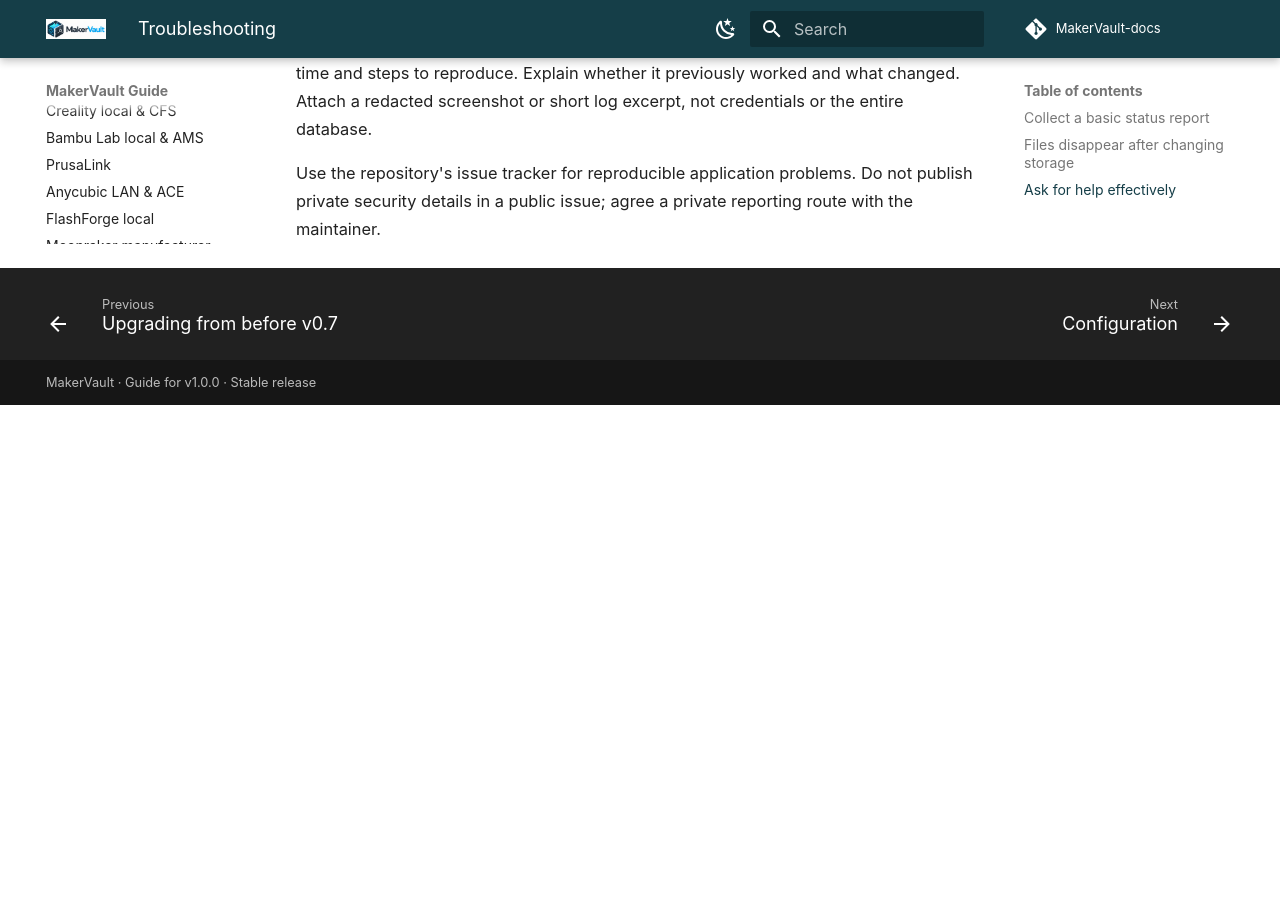
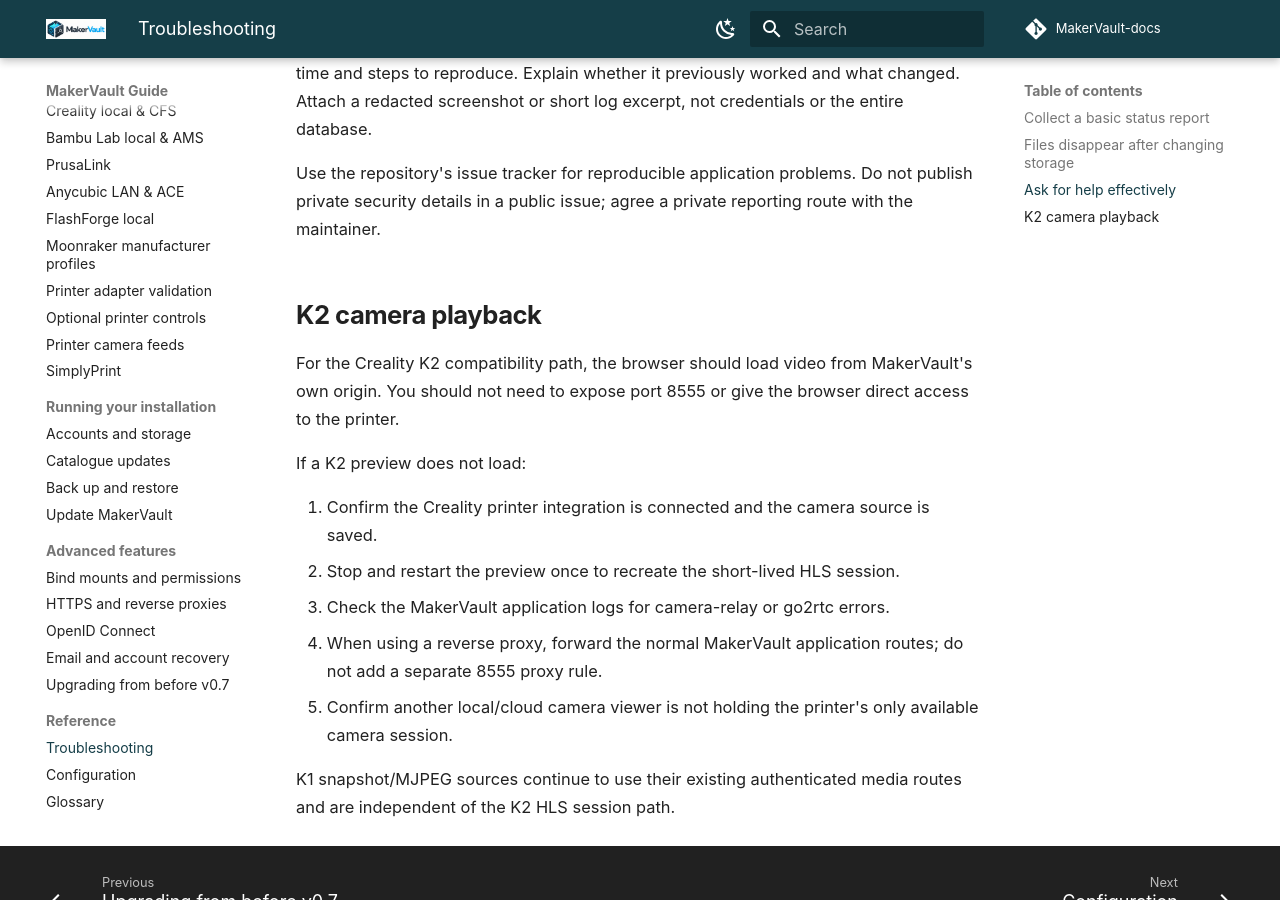
Before and after one commit to gavrd7/MakerVault-docs, an MkDocs documentation site: the page built from docs/guide/reference/troubleshooting.md, in a window 1280 px wide and 900 px high, scrolled down 2849 px. Built offline with MkDocs 1.6.1 and Material for MkDocs 9.7.7, drawn with Linux system fonts in a browser that asks for light colours; comment, search, counter and statistics services are not loaded; before the commit the page ends 3254 px from its top, so only the background shows below that.

Commit message:
Add public K2 camera troubleshooting

```diff
--- a/docs/guide/reference/troubleshooting.md
+++ b/docs/guide/reference/troubleshooting.md
@@ -48,3 +48,18 @@
 Include the MakerVault version/commit, OS, install method, affected feature, exact error, time and steps to reproduce. Explain whether it previously worked and what changed. Attach a redacted screenshot or short log excerpt, not credentials or the entire database.
 
 Use the repository's issue tracker for reproducible application problems. Do not publish private security details in a public issue; agree a private reporting route with the maintainer.
+
+
+## K2 camera playback
+
+For the Creality K2 compatibility path, the browser should load video from MakerVault's own origin. You should not need to expose port 8555 or give the browser direct access to the printer.
+
+If a K2 preview does not load:
+
+1. Confirm the Creality printer integration is connected and the camera source is saved.
+2. Stop and restart the preview once to recreate the short-lived HLS session.
+3. Check the MakerVault application logs for camera-relay or go2rtc errors.
+4. When using a reverse proxy, forward the normal MakerVault application routes; do not add a separate 8555 proxy rule.
+5. Confirm another local/cloud camera viewer is not holding the printer's only available camera session.
+
+K1 snapshot/MJPEG sources continue to use their existing authenticated media routes and are independent of the K2 HLS session path.
```
